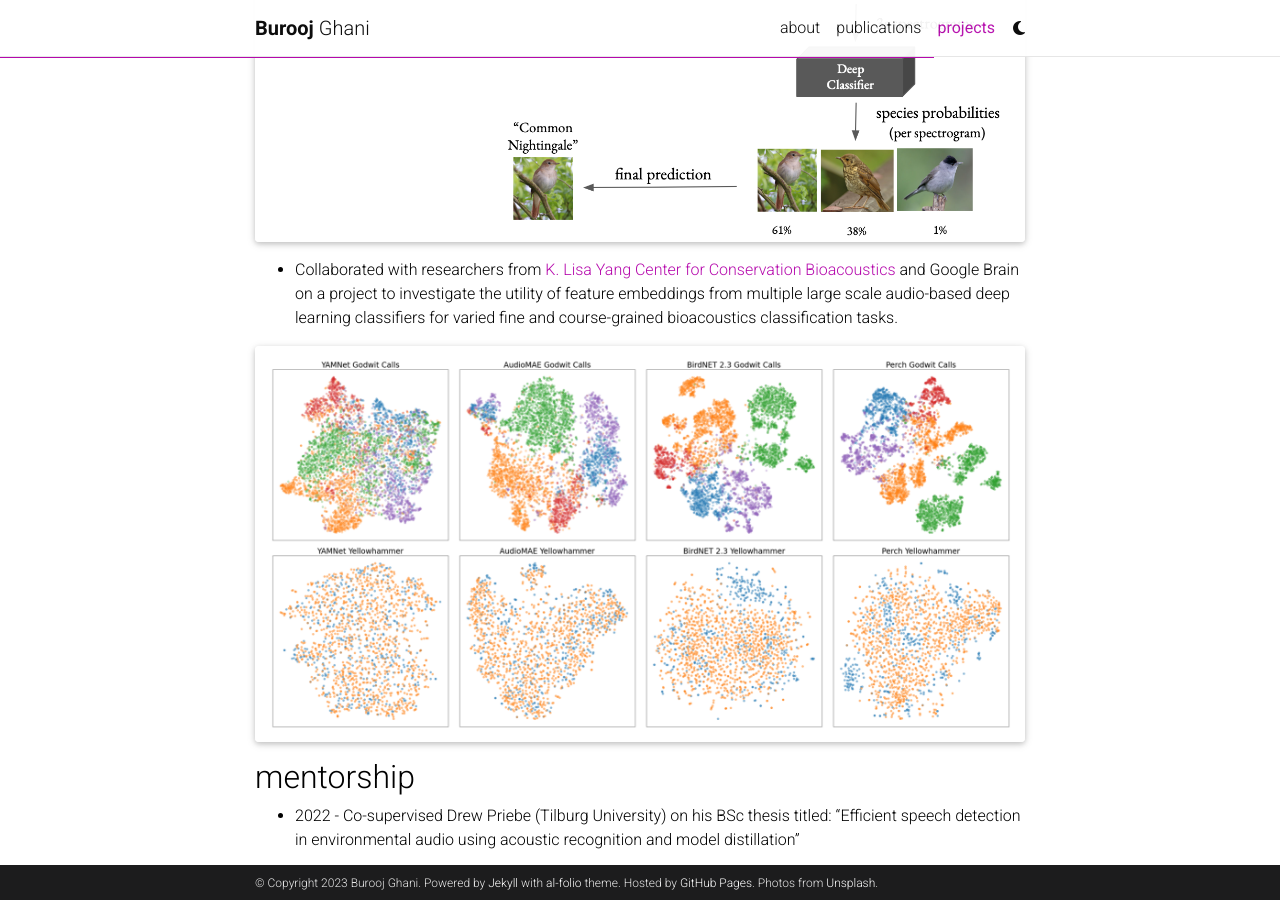
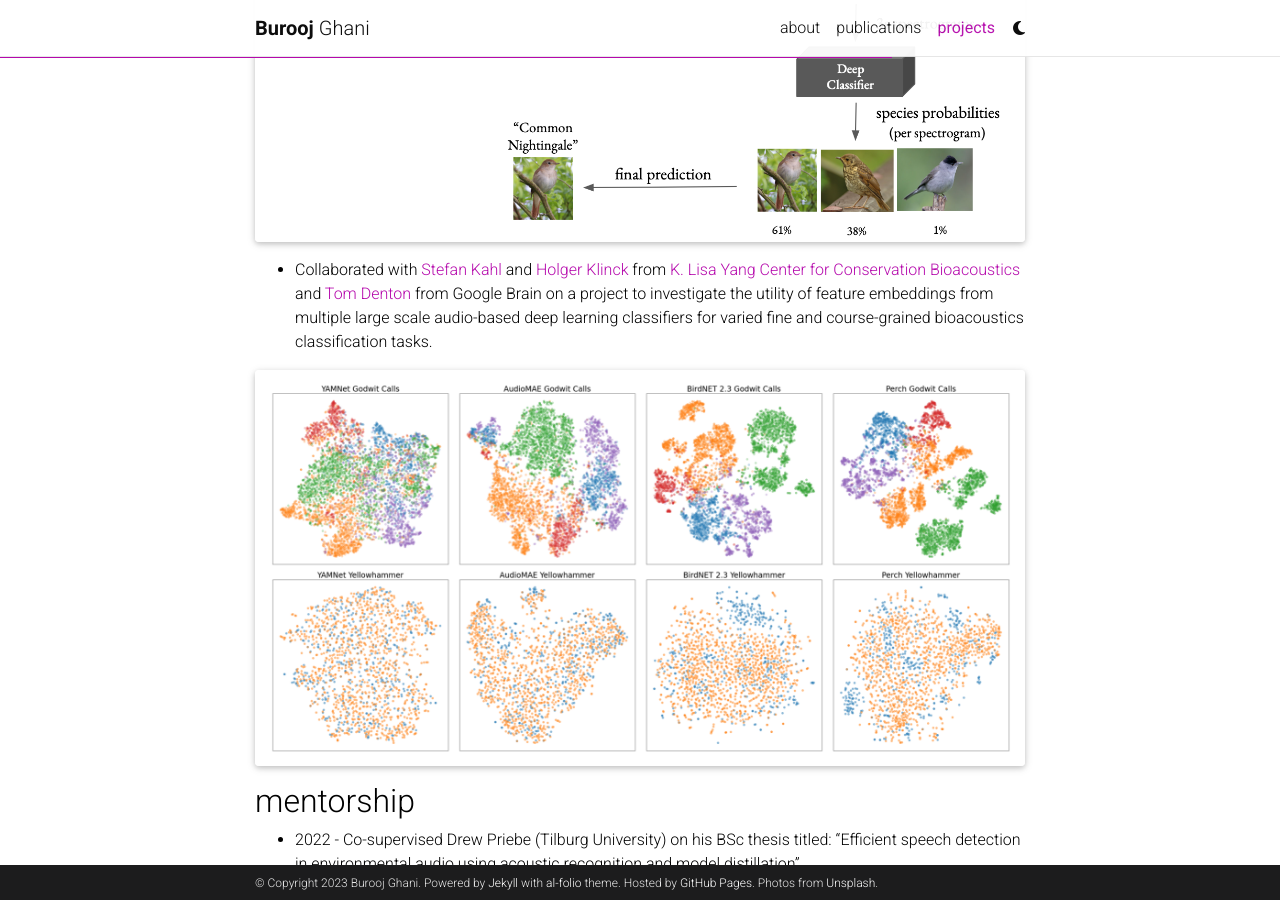
Before and after one commit to bghani/bghani.github.io, a Jekyll site: the page built from _pages/teaching.md, in a window 1280 px wide and 900 px high, scrolled down 380 px. Built offline with Jekyll 4.4.1, drawn with Linux system fonts in a browser that asks for light colours; full-size pictures stand in for the smaller copies a plugin makes; comment, search, counter and statistics services are not loaded; a style sheet for code colours, icons or effects is not loaded.

```diff
--- a/_pages/teaching.md
+++ b/_pages/teaching.md
@@ -11,7 +11,7 @@
 
 {% include figure.html path="assets/img/pipeline.jpg" title="example image" class="img-fluid rounded z-depth-1" %}
 
-- Collaborated with researchers from [K. Lisa Yang Center for Conservation Bioacoustics](https://www.birds.cornell.edu/ccb/) and Google Brain on a project to investigate the utility of feature embeddings from multiple large scale audio-based deep learning classifiers for varied fine and course-grained bioacoustics classification tasks.
+- Collaborated with [Stefan Kahl](https://www.birds.cornell.edu/home/staff/stefan-kahl/) and [Holger Klinck](https://www.birds.cornell.edu/ccb/holger-klinck/) from [K. Lisa Yang Center for Conservation Bioacoustics](https://www.birds.cornell.edu/ccb/) and [Tom Denton](https://inventingsituations.net) from Google Brain on a project to investigate the utility of feature embeddings from multiple large scale audio-based deep learning classifiers for varied fine and course-grained bioacoustics classification tasks.
 
 {% include figure.html path="assets/img/tsne.jpg" title="example image" class="img-fluid rounded z-depth-1" %}
 
```
